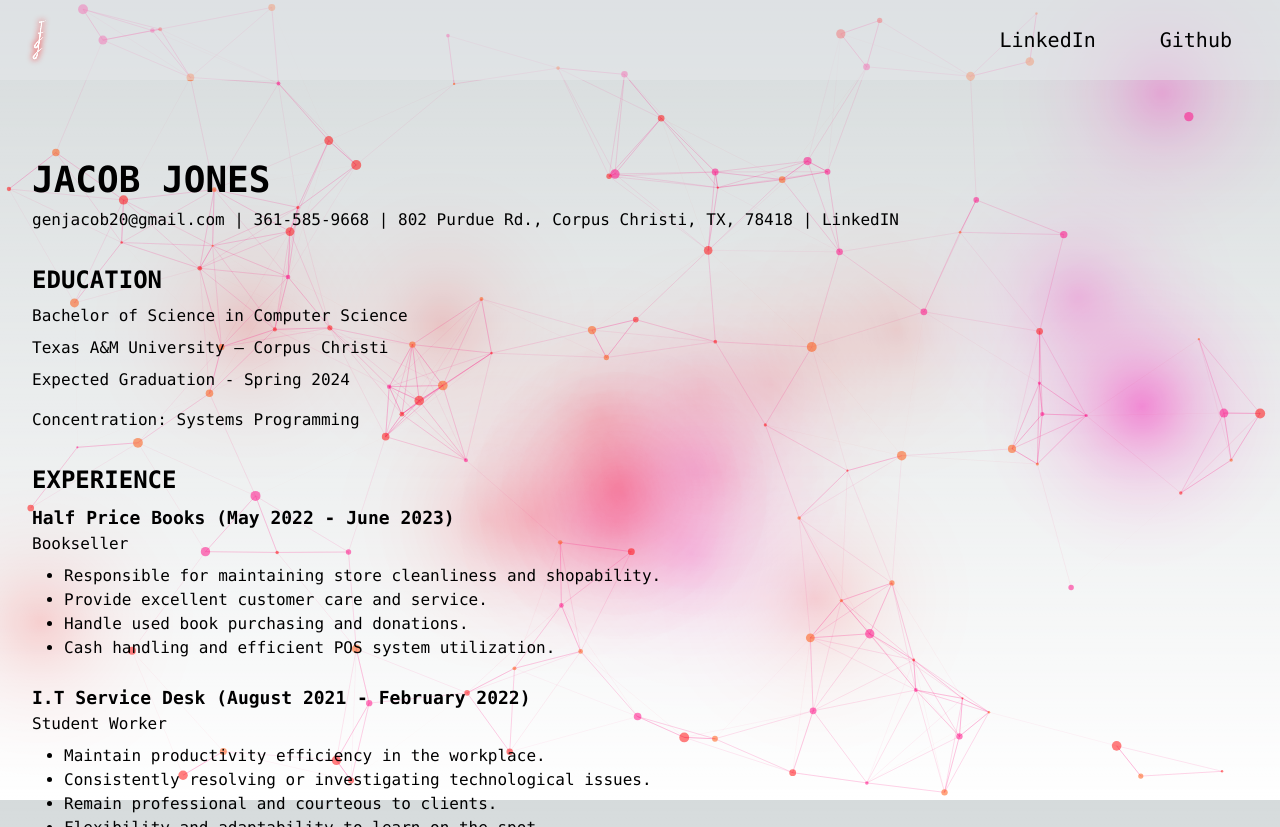
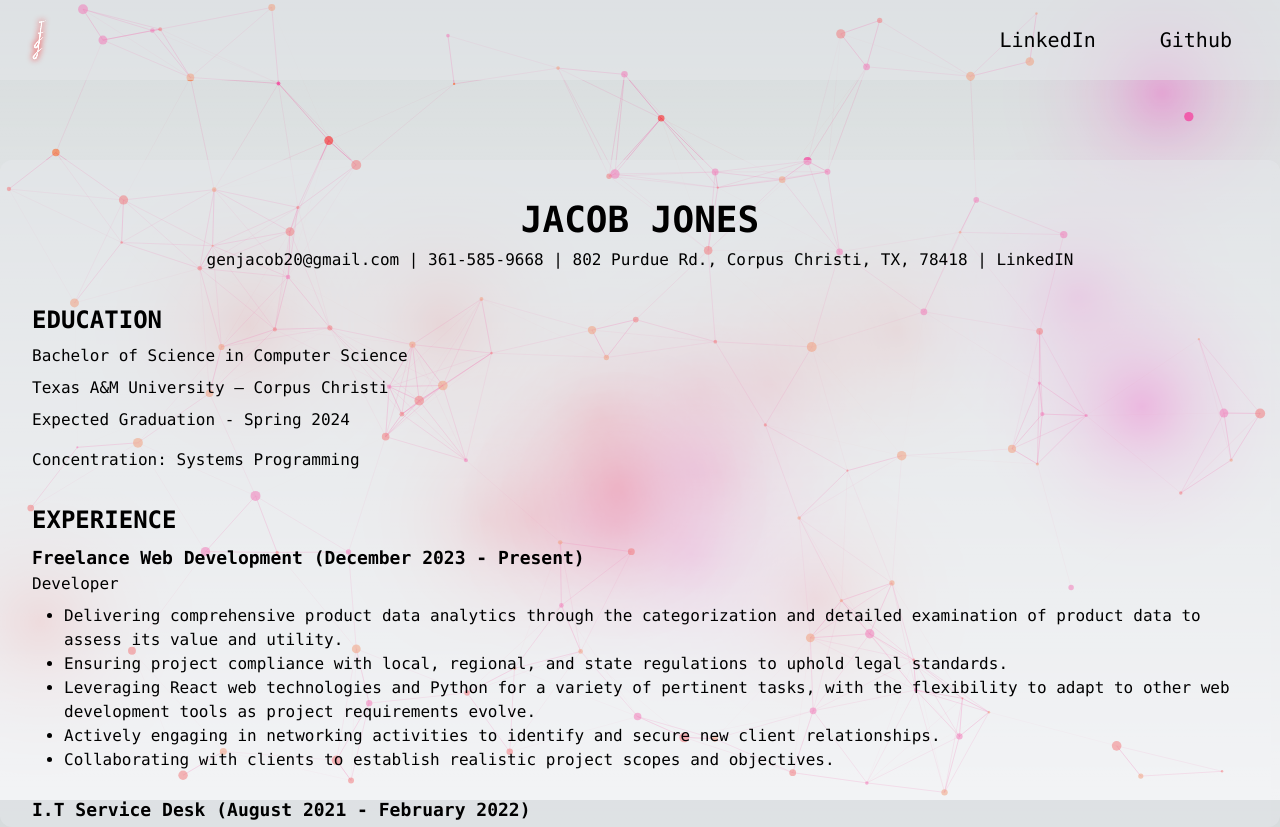
Before and after one commit to JacobJJoness/PortfolioSite, a Next.js app in the folder my-portfolio/: page /resume in a window 1280 px wide. Built offline with nearby package versions, Linux system fonts and the light colour scheme.

Commit message:
Small Changes
Updated resume page and removed a container from the projects page, lessening the effect but removing a lot of small user experience issues.

```diff
--- a/my-portfolio/pages/projects.tsx
+++ b/my-portfolio/pages/projects.tsx
@@ -18,7 +18,7 @@ const ProjectsPage = () => {
       <Navbar/>
       <div className="relative container mx-auto px-4 sm:px-6 lg:px-8">
         <h1 className="text-4xl font-mono mb-8">The Jones Archives</h1>
-        <div className="max-w-screen overflow-y-auto scrollbar-hide" style={{ maxHeight: 'calc(100vh - 150px)' }}>
+
 
         <div className="grid grid-cols-1 sm:grid-cols-2 lg:grid-cols-3 gap-4 ">
 
@@ -51,7 +51,7 @@ const ProjectsPage = () => {
 
       </div>
     </div>
-    </div>
+
   );
 };
 
--- a/my-portfolio/pages/resume.tsx
+++ b/my-portfolio/pages/resume.tsx
@@ -22,13 +22,13 @@ const Resume = () => {
       <Navbar/>
 
 
-      <div className=" z-20 relative max-w-screen h-5/6 rounded-xl  p-8 justify-center pt-0  font-mono overflow-y-auto scrollbar-hide  ">
+      <div className=" z-20 relative max-w-screen h-5/6 rounded-xl  p-8 justify-center pt-0  font-mono overflow-y-auto scrollbar-hide bg-gray-200/50 dark:bg-zinc-800/30  ">
 
 
         <header className="mb-8">
 
-          <h1 className="text-4xl font-bold mb-2 ">JACOB JONES</h1>
-          <p>genjacob20@gmail.com | 361-585-9668 | 802 Purdue Rd., Corpus Christi, TX, 78418 | LinkedIN</p>
+          <h1 className="text-4xl font-bold mt-10 mb-2 text-center ">JACOB JONES</h1>
+          <p className="text-center ">genjacob20@gmail.com | 361-585-9668 | 802 Purdue Rd., Corpus Christi, TX, 78418 | LinkedIN</p>
         </header>
 
         <section className="mb-8">
@@ -43,13 +43,14 @@ const Resume = () => {
 
           <h2 className="text-2xl font-bold mb-2">EXPERIENCE</h2>
           <div className="mb-6">
-            <h3 className="text-lg font-bold">Half Price Books (May 2022 - June 2023)</h3>
-            <p className="mb-2">Bookseller</p>
+            <h3 className="text-lg font-bold">Freelance Web Development (December 2023 - Present)</h3>
+            <p className="mb-2">Developer</p>
             <ul className="list-disc ml-8 mb-4">
-              <li>Responsible for maintaining store cleanliness and shopability.</li>
-              <li>Provide excellent customer care and service.</li>
-              <li>Handle used book purchasing and donations.</li>
-              <li>Cash handling and efficient POS system utilization.</li>
+              <li>Delivering comprehensive product data analytics through the categorization and detailed examination of product data to assess its value and utility.</li>
+              <li>Ensuring project compliance with local, regional, and state regulations to uphold legal standards.</li>
+              <li>Leveraging React web technologies and Python for a variety of pertinent tasks, with the flexibility to adapt to other web development tools as project requirements evolve.</li>
+              <li>Actively engaging in networking activities to identify and secure new client relationships.</li>
+              <li>Collaborating with clients to establish realistic project scopes and objectives.</li>
             </ul>
           </div>
 
```
Lines whose indentation alone changed are shown as unchanged.
